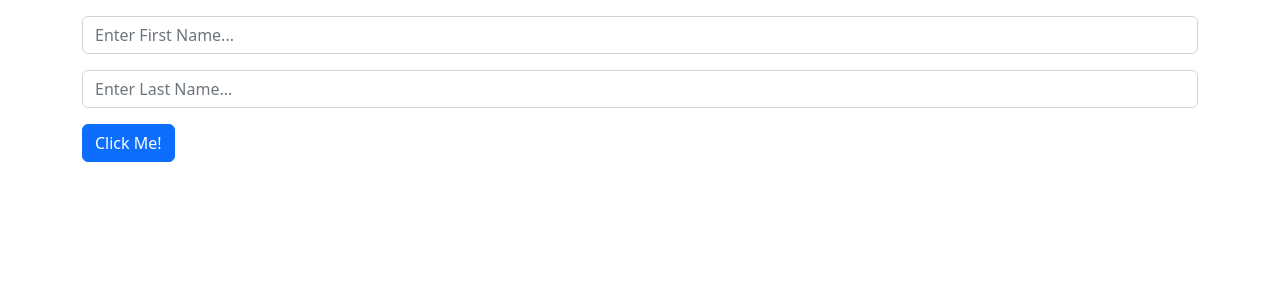
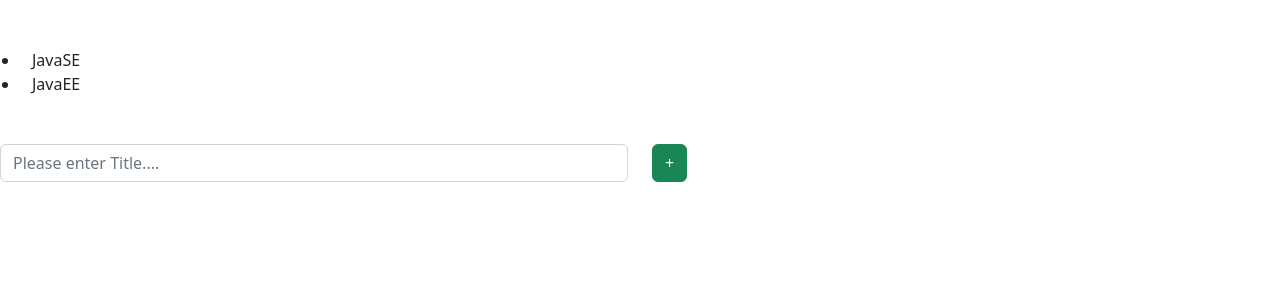
Before and after one commit to MariusAdrianStoica/ms-react-app, a React (Create React App) app: page / in a window 1280 px wide. Shown: the top 300 px of the page. Built offline with nearby package versions, Linux system fonts and the light colour scheme.

Commit message:
Hook Form practice

```diff
--- /dev/null
+++ b/src/Hook-form-practice/Skill.js
@@ -0,0 +1,67 @@
+import React, { useState } from 'react';
+import { useForm } from 'react-hook-form';
+
+const Skill = () => {
+
+    const initialState = [
+        {id: 1, title: "JavaSE"},
+        {id: 2, title: "JavaEE"}]
+    const [skills, setSkills ] = useState(initialState);
+
+    const {register, handleSubmit, formState: {errors}} = useForm();
+
+    const saveData = (data) => {
+
+        console.log("Data: ", data);
+        //add the data (title input) to the array skills
+        const idManual= 3; //hardcoded data
+        const id = Math.random().toString().substring(2,5); //random generated data
+        //but if this is connected with backend app, we don't need to create id -> id is autogenerated in DB
+
+        const title = data.title;
+        const newObject = {id, title};
+        skills.push(newObject); // push is used to add an element as last element of array
+        console.log("Skills: ",skills);
+
+
+    }
+    /*const ShowData = (props) => {
+        return (
+            <ul>
+                <li></li>
+            </ul>
+        );*/
+
+    return (
+        <>
+        <ul className='row pb-2 mt-5'>
+            {
+                skills.map(skill => {
+                    return <li key={skill.id}>{skill.title}</li>
+                })
+            }
+        </ul>
+
+        <br/>
+
+        <form onSubmit={handleSubmit(saveData)}>
+            <div className='row'>
+                <div className='col'>
+                    <input type="text" className='form-control'{...register("title", {required: true})} placeholder="Please enter Title...."/>
+                    {errors.title && errors.title.type === "required" && (
+                        <span className='text-danger'>Title is required</span>
+                    )}
+                </div>
+                <div className='col'>
+                    <button type='submit' className='btn btn-success'>+</button>
+                </div>
+
+            </div>
+
+        </form>
+        </>
+
+    );
+};
+
+export default Skill;
--- a/src/index.js
+++ b/src/index.js
@@ -21,6 +21,7 @@ import UseStateExample2 from "./ex11-react-form-hook/UseStateExample2";
 import UseStateExample3 from "./ex11-react-form-hook/UseStateExample3";
 import XUseEffectExample from "./ex11-react-form-hook/XUseEffectExample";
 import HookFormDemo from "./ex11-react-form-hook/HookFormDemo";
+import Skill from "./Hook-form-practice/Skill";
 
 const greetingMessage =<div>Hello React!</div>;
 
@@ -37,4 +38,4 @@ const root = ReactDOM.createRoot(document.getElementById("root"));
 //root.render(<NameList/>) -> root.render(<NameList/>);
 const names = ["Mehrdad Javan", "Marius Stoica"];
 
-root.render(<HookFormDemo/>);
+root.render(<Skill/>);
```
